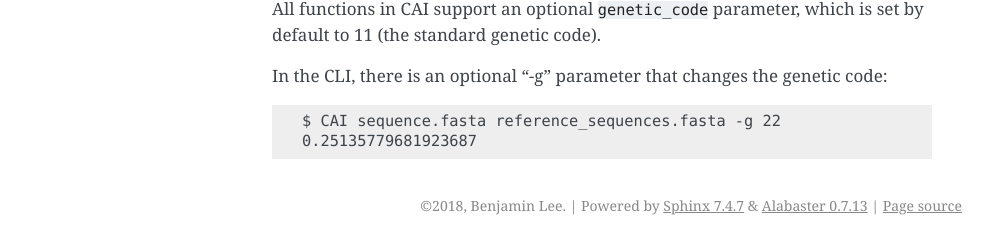
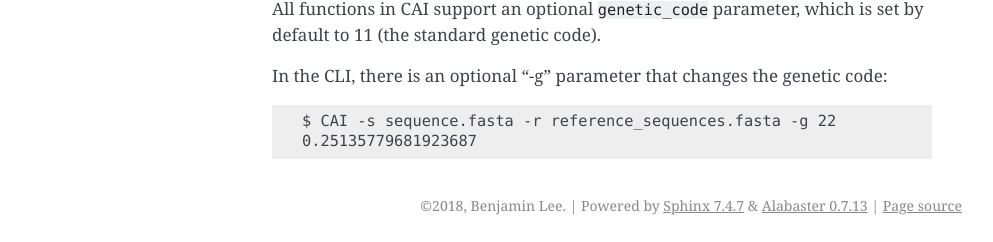
Before and after one commit to Benjamin-Lee/CodonAdaptationIndex, a Sphinx documentation site: the page built from docs/usage.rst, in a window 1280 px wide and 900 px high, scrolled down 604 px. Shown: the part 655-897 px from the top of the window, without its empty margins (148-1141 px from the left). Built offline with Sphinx 7.4.7, drawn with Linux system fonts in a browser that asks for light colours.

Commit message:
Change to CLI to reduce cognitive load

```diff
--- a/docs/usage.rst
+++ b/docs/usage.rst
@@ -54,5 +54,5 @@ by default to 11 (the standard genetic code).
 
 In the CLI, there is an optional "-g" parameter that changes the genetic code::
 
-	$ CAI sequence.fasta reference_sequences.fasta -g 22
+	$ CAI -s sequence.fasta -r reference_sequences.fasta -g 22
 	0.25135779681923687
```
Also changed, not shown: README.rst (+5 -3 lines), 2 other files.
